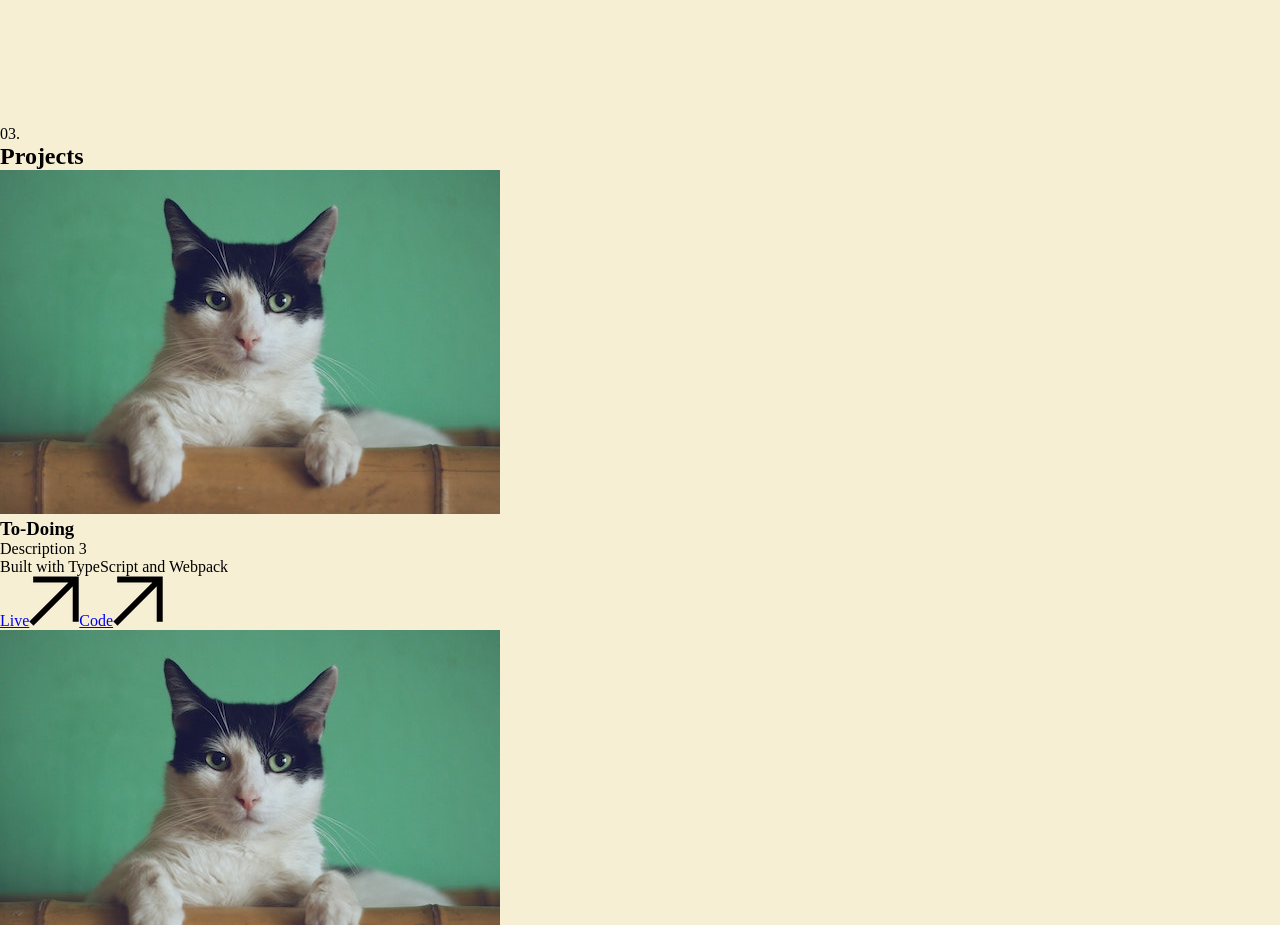
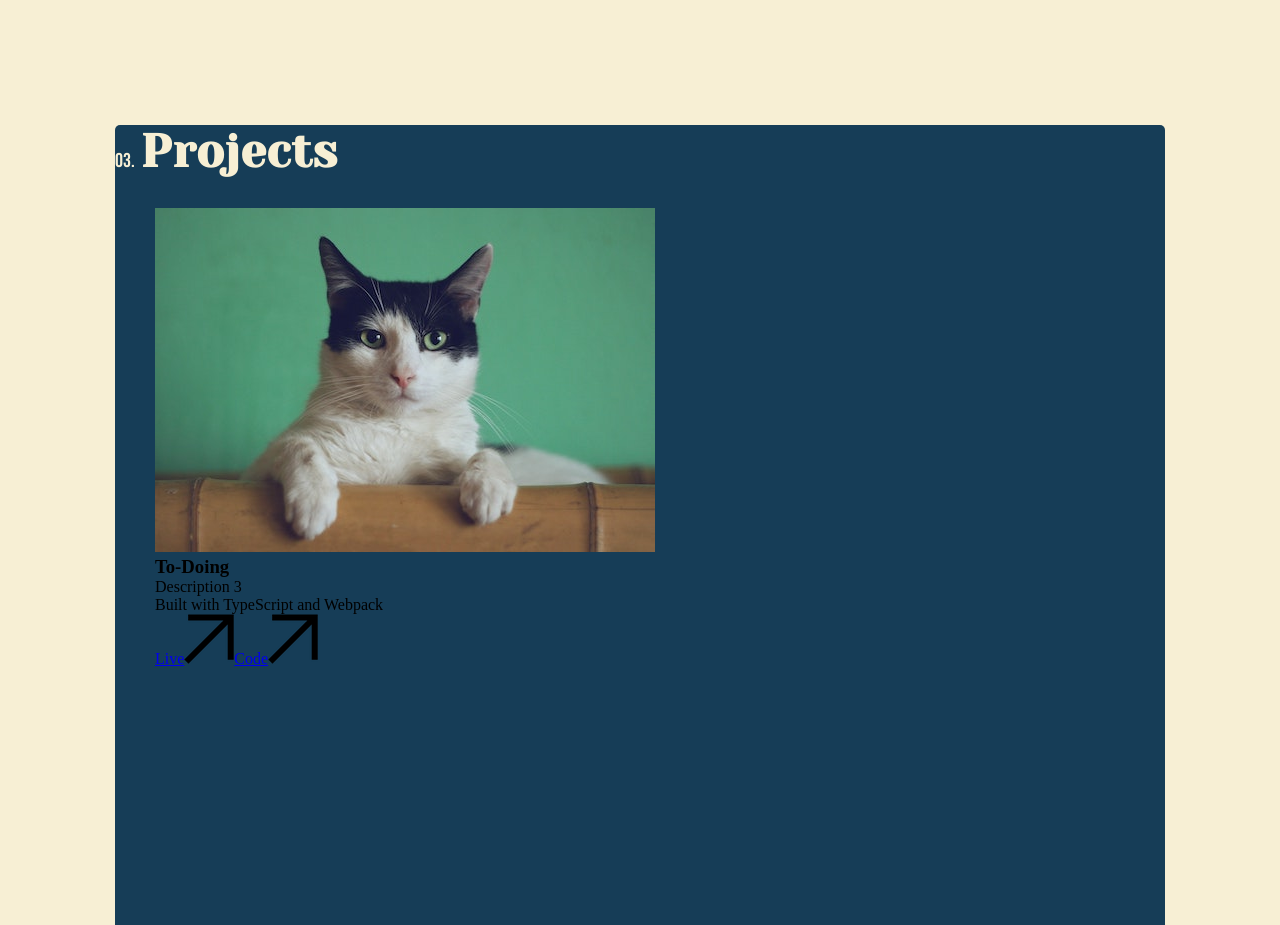
Before and after one commit to cynthem/portfolio, a React app: page / in a window 1280 px wide. Shown: the part 2340-3265 px from the top of the page. Built offline with nearby package versions, Linux system fonts and the light colour scheme; the HTML template or start-up script is replaced by a standard one.

Commit message:
Add bottom margin rule

```diff
--- a/src/sass/components/_Projects.scss
+++ b/src/sass/components/_Projects.scss
@@ -0,0 +1,22 @@
+@import '../helpers/variables';
+@import '../helpers/mixins';
+
+.projects {
+    background-color: $color-navy;
+    margin: 0 115px;
+    border-radius: 5px;
+    .projects-header {
+
+        @include section-header($color-beige);
+    }
+}
+
+.projects {
+
+        .projects-list {
+            display: flex;
+            flex-direction: column;
+            gap: 40vh;
+            margin: 0 40px;
+        }
+}
--- a/src/sass/helpers/_mixins.scss
+++ b/src/sass/helpers/_mixins.scss
@@ -4,6 +4,7 @@
     display: flex;
     align-items: baseline;
     gap: 6px;
+    margin-bottom: 30px;
     color: $color;
 
     > p {
```
Also changed, not shown: 2 other files (tests, documents, lock files or other folders).
